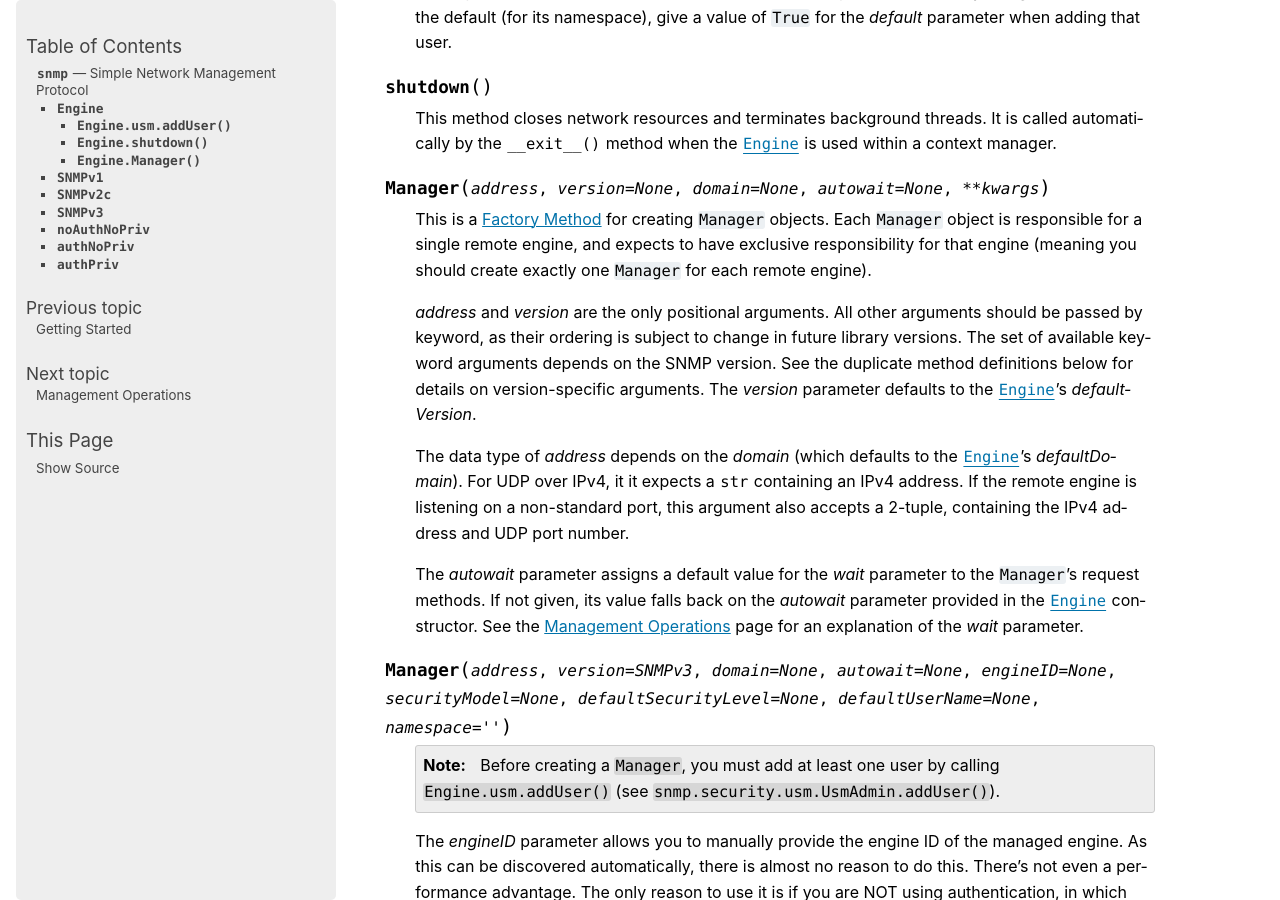
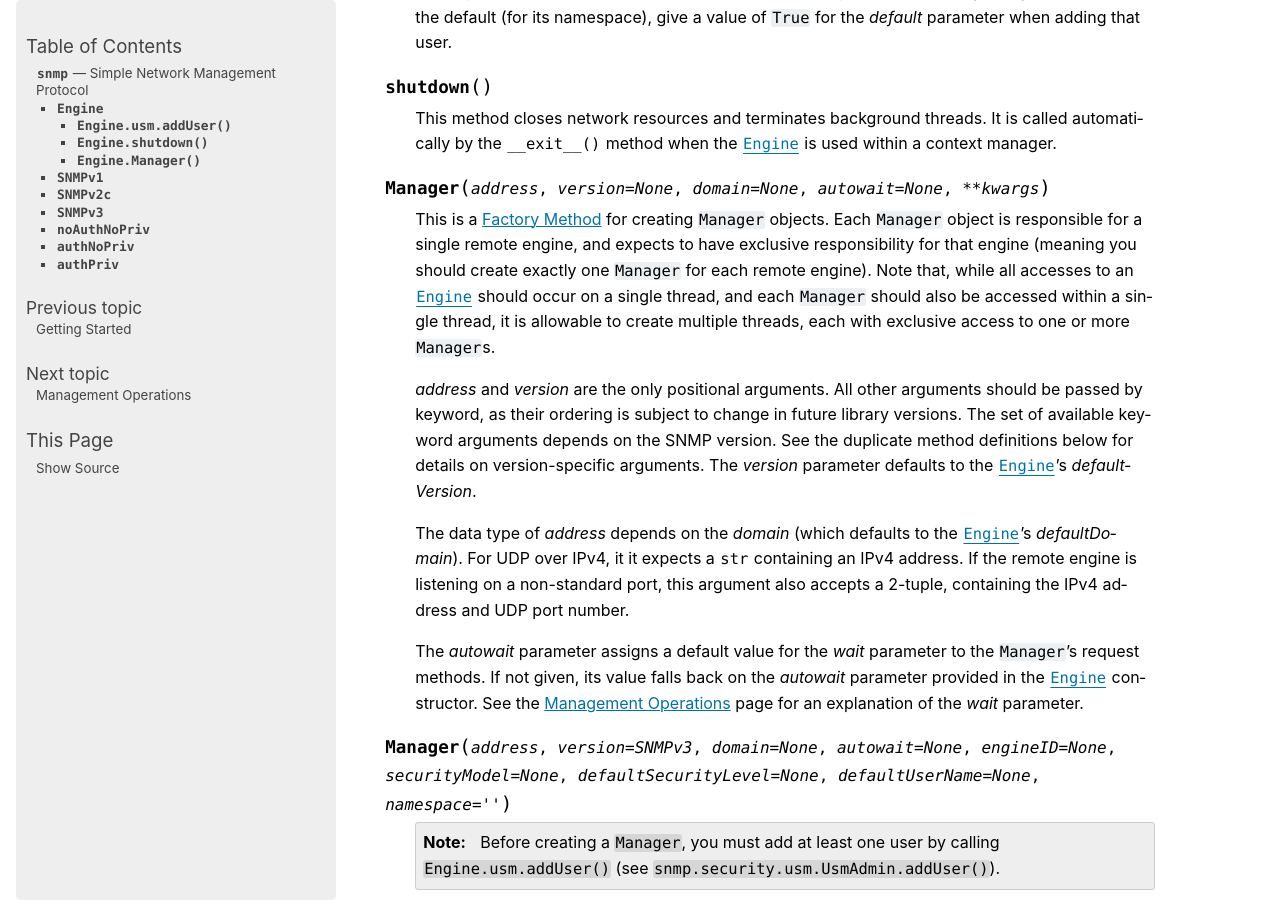
Before and after one commit to charlestolley/python-snmp, a Sphinx documentation site: the page built from docs/source/snmp.rst, in a window 1280 px wide and 900 px high, scrolled down 1818 px. Built offline with Sphinx 7.4.7, drawn with Linux system fonts in a browser that asks for light colours.

Commit message:
Note on thread-safety of Managers

```diff
--- a/docs/source/snmp.rst
+++ b/docs/source/snmp.rst
@@ -130,7 +130,11 @@
       This is a `Factory Method`_ for creating ``Manager`` objects. Each
       ``Manager`` object is responsible for a single remote engine, and expects
       to have exclusive responsibility for that engine (meaning you should
-      create exactly one ``Manager`` for each remote engine).
+      create exactly one ``Manager`` for each remote engine). Note that, while
+      all accesses to an :class:`Engine` should occur on a single thread, and
+      each ``Manager`` should also be accessed within a single thread, it is
+      allowable to create multiple threads, each with exclusive access to one or
+      more ``Manager``\s.
 
       `address` and `version` are the only positional arguments. All other
       arguments should be passed by keyword, as their ordering is subject to
```
